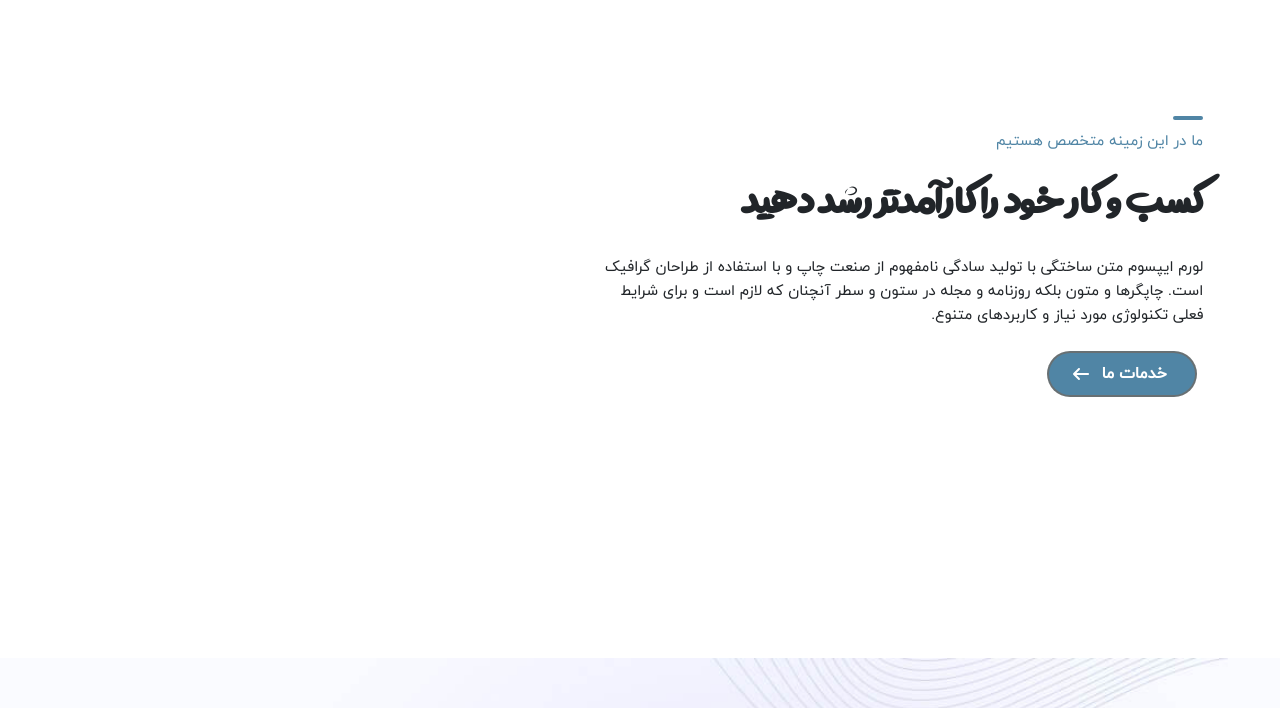
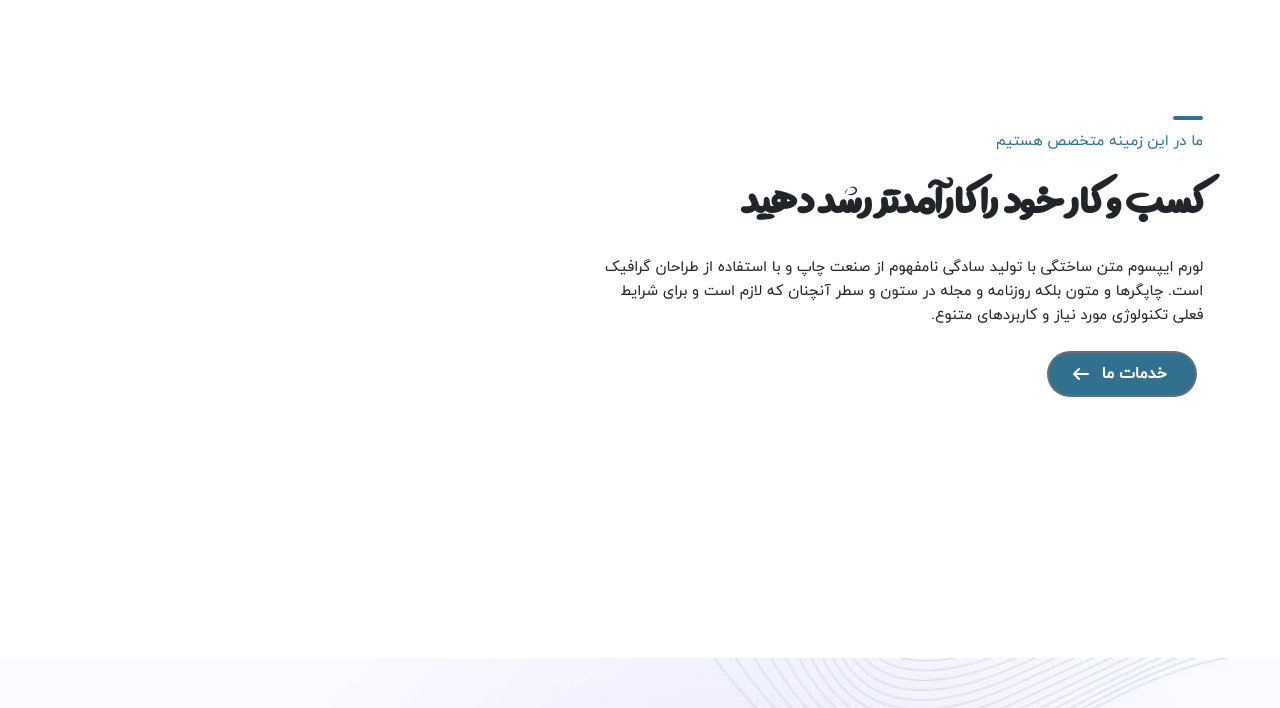
Before and after one commit to danial6909/project-team, a plain HTML site: page index.html in a window 1280 px wide. Shown: the part 92-800 px from the top of the page. Drawn offline with nearby package versions, Linux system fonts and the light colour scheme; files whose address does not match are found by name.

Commit message:
variable colors

```diff
--- a/styles/variable.css
+++ b/styles/variable.css
@@ -1,6 +1,9 @@
 :root {
-    --primary-color: #5085a5;
-    /* --primary-color: #687864; */
+    --primary-color:#31708e;
+    --special-color: #687864;
+    --blue-color: #5085a5;
+    --lightBlue: #8fc1e3;
+    --white-color: #f7f9fb;
     --menu-font: "yekan-bold";
     --special-font: "aviny";
     --primary-font: "yekan-regular"
```
